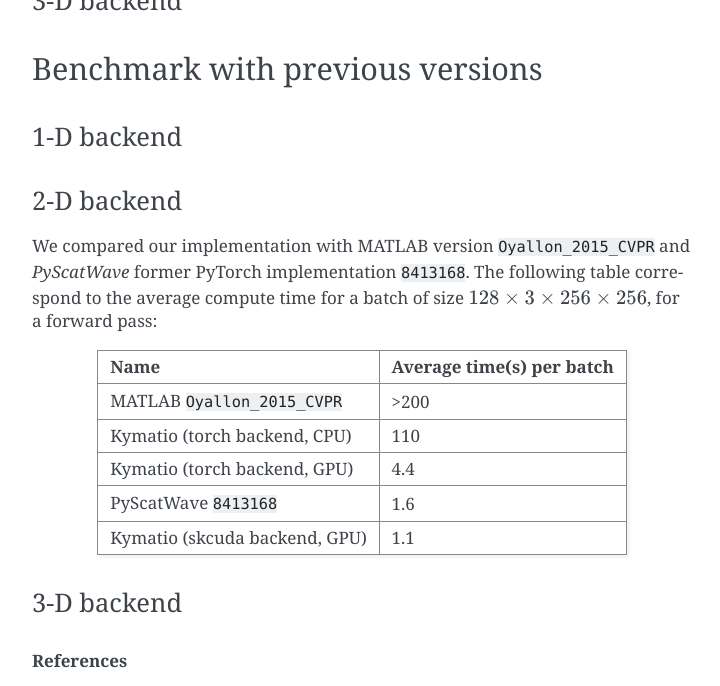
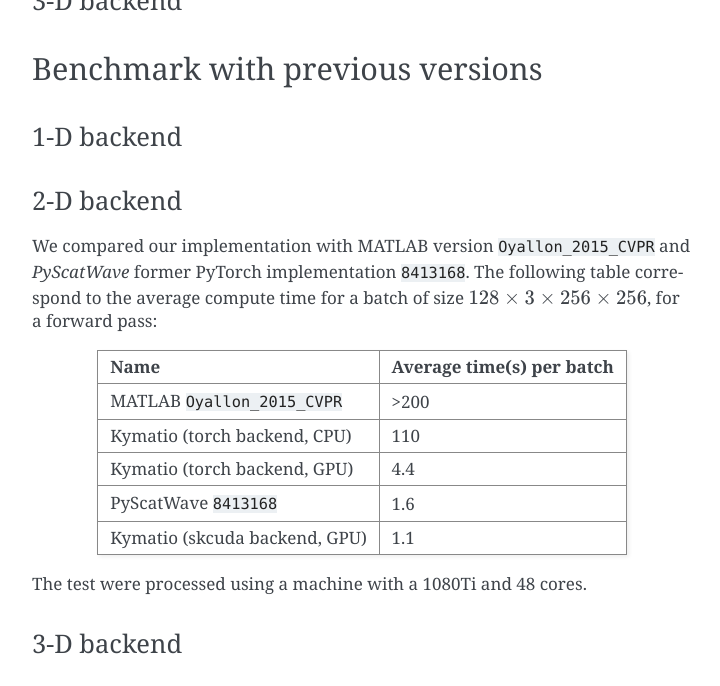
Before and after one commit to kymatio/kymatio, a Sphinx documentation site: the page built from doc/source/userguide.rst, in a window 1280 px wide and 900 px high, scrolled down 3420 px, cut to the strip 0-686 px from the top of the window. Shown: the whole strip, without its empty margins (388-1108 px from the left). Built offline with Sphinx 7.4.7, drawn with Linux system fonts in a browser that asks for light colours; formulas are drawn with MathJax 3; cross-references to code outside the pages are shown as plain code.

Commit message:
adding compute time

```diff
--- a/doc/source/userguide.rst
+++ b/doc/source/userguide.rst
@@ -161,6 +161,8 @@
 Kymatio (skcuda backend, GPU)                   1.1
 ====================================            =========================
 
+The test were processed using a machine with a 1080Ti and 48 cores.
+
 
 3-D backend
 -----------
```
